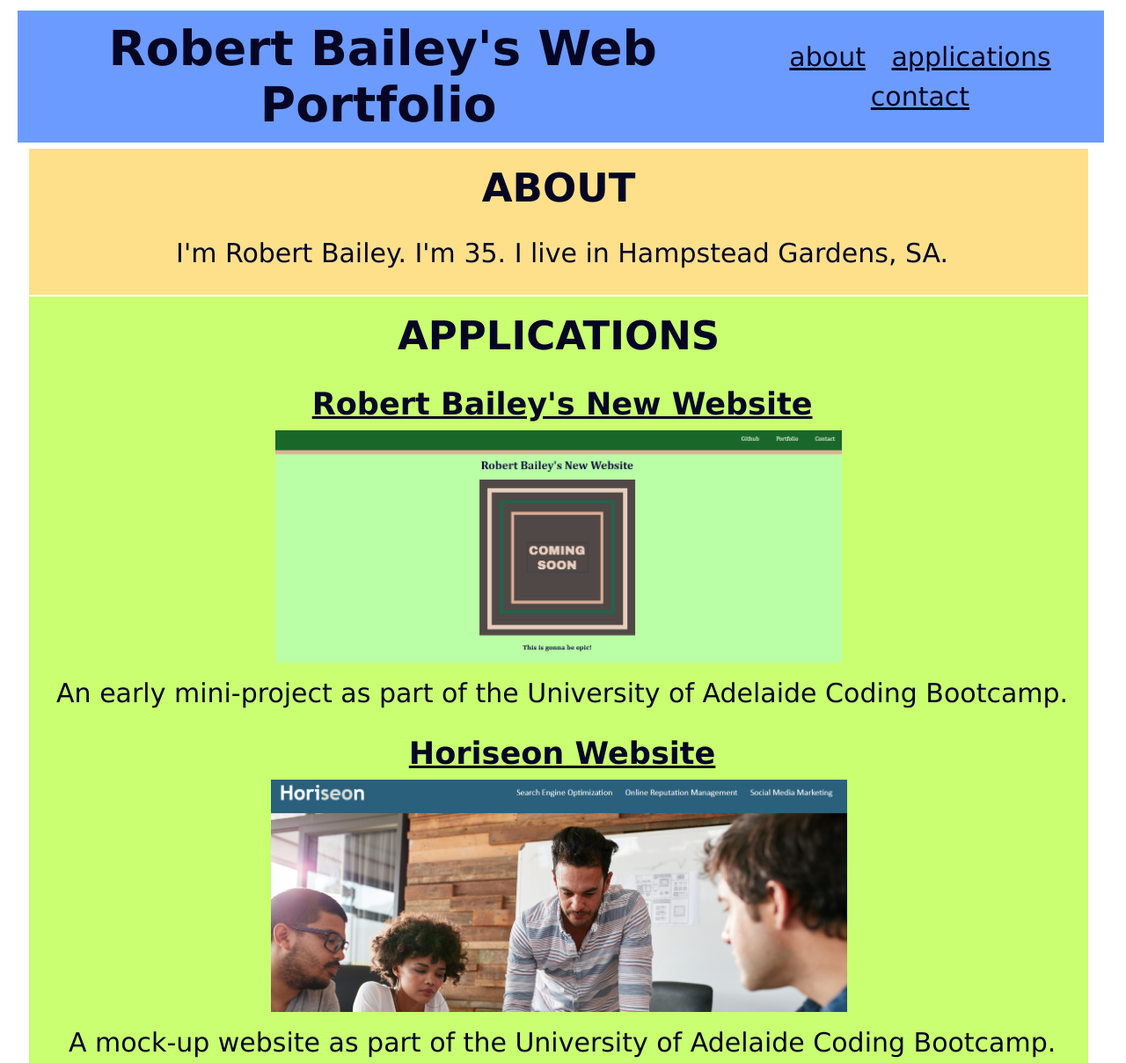
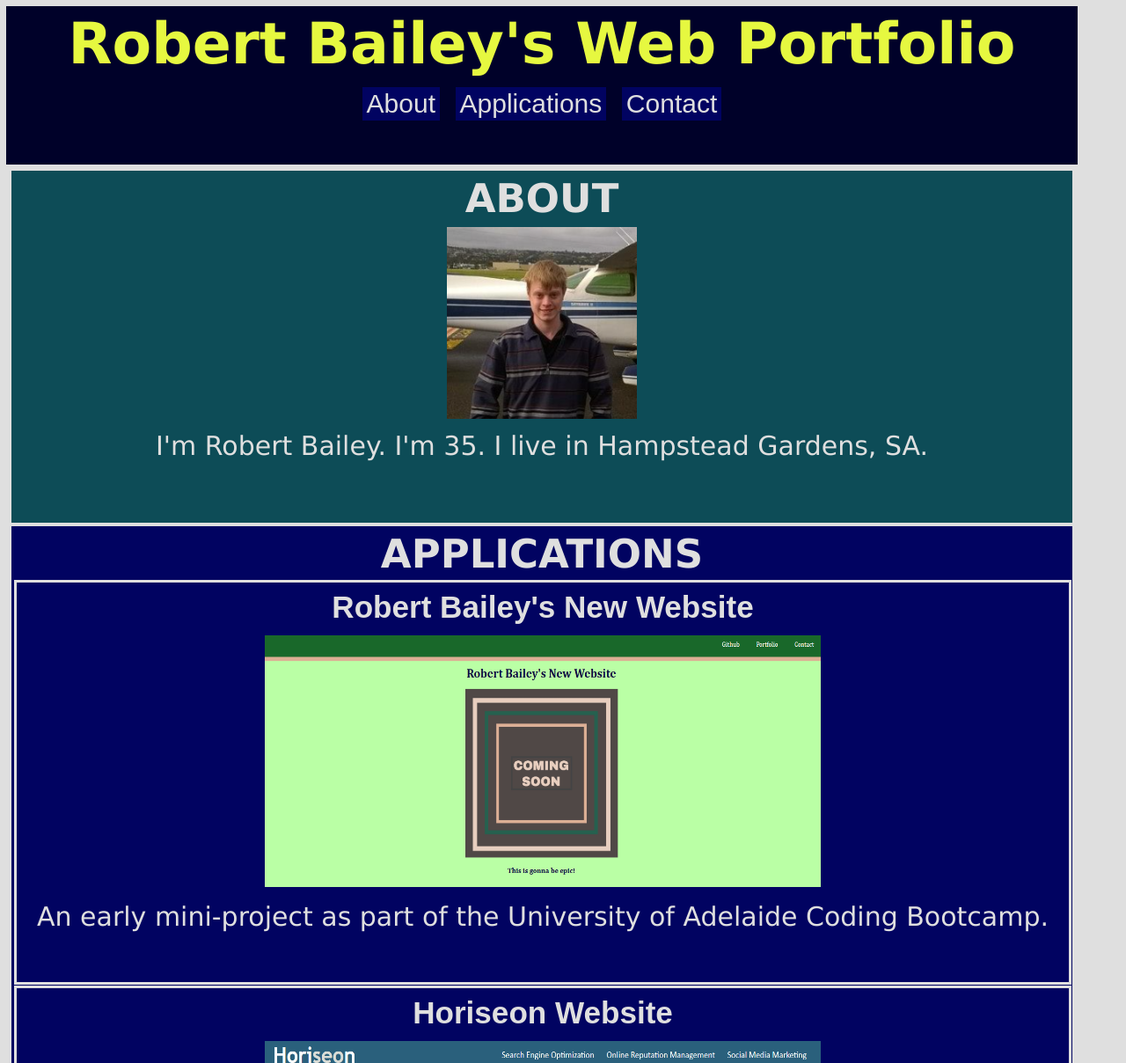
Before and after one commit to RobertBail/robert-bailey-portfolio, a plain HTML site: page index.html in a window 1280 px wide. Shown: the top 1208 px of the page at 88% size. Drawn offline with Linux system fonts and the light colour scheme.

Commit message:
portfolio updates

```diff
--- a/index.html
+++ b/index.html
@@ -12,40 +12,53 @@
         <div>
             <ul>
                 <li>
-                    <a href="#About">About</a>
+                    <button><a href="#About">About</a></button>
                 </li>
                 <li>
-                    <a href="#Applications">Applications</a>
+                    <button><a href="#Applications">Applications</a></button>
                 </li>
                 <li>
-                    <a href="#Contact">Contact</a>
+                    <button><a href="#Contact">Contact</a></button>
                 </li>
             </ul>
         </div>
     </div>
+    <main>
     <div class="content">
         <div id="About" class="About">
             <h2>ABOUT</h2>
+            <img src="./images/rbcessna2.png">
             <p>I'm Robert Bailey. I'm 35. I live in Hampstead Gardens, SA.</p>
         </div>
         <div id="Applications" class="Applications">
             <h2>APPLICATIONS</h2>
+            <section class="card">
+            <button>
             <h3> <a href="https://robertbail.github.io/Mini-Project/"><strong>Robert Bailey's New Website</strong></a></h3>
-            <img src="./images/robert-bailey-new-website.png" class="float-right"/>
+            </button>
+            <img src="./images/robert-bailey-new-website.png" class="Applications"/>
             <p>An early mini-project as part of the University of Adelaide Coding Bootcamp.</p>
+            </section>
+            <section class="card">
+            <button>
             <h3> <a href="https://robertbail.github.io/Horiseon-web/"><strong>Horiseon Website</strong></a></h3>
-            <img src="./images/horiseon-preview.png" class="float-right"/>
+            </button>
+            <img src="./images/horiseon-preview.png" class="Applications"/>
             <p>A mock-up website as part of the University of Adelaide Coding Bootcamp.</p>
-            <div>
+            </section>
+            <section class="card">
             <h3><strong>Coming Soon</strong></h3>
-            </div>
             <img src="./images/coming soon.png" class="float-right"/>
             <p>More to come in the near future!</p>
+            </section>
         </div>
         <div id="Contact" class="Contact">
             <h2>CONTACT</h2>
+            <button>
             <a href="https://www.linkedin.com/in/rob-bailey-64bba5102/">Robert Bailey's LinkedIn</a>
+            </button>
         </div>
     </div>
+    </main>
 </body>
 </html>
--- a/style.css
+++ b/style.css
@@ -1,89 +1,89 @@
 * {
     box-sizing: border-box;
-    margin: 2px;
-    padding: 3px;
+    margin: 1px;
+    padding: 2px;
 }
 
 body {
-    flex-direction: column;
-    position: relative;
-    background-color: #ffffff;
+    background-color: #dfdfdf;
+    display:inline-block;
+    align-content: center;
     padding-bottom: 1%;
     font-size: 30px;
     font-family: 'Lucida Sans', 'Lucida Sans Regular', 'Lucida Grande', 'Lucida Sans Unicode', Verdana, sans-serif;
+    color: #dfdfdf;
 }
 
+button {
+    min-width: fit-content;
+    align-self: center;
+    font-size: 30px;
+    color: #dfdfdf;
+    background-color: #010361;
+    border: none;
+}
+
+ button:hover {
+    background-color:#008020;
+ }
+
 .header {
-  display: flex;
-  justify-content: space-between;
-  align-items: center;
-  height: 150px;
-  width: 98%;
-  text-align: center;
-  background-color: #6c9bff;
-  color:#060624;
+   text-align: center;
+   height: 180px;
+   width: 98%;
+   background-color:#000129
 }
 
 .header div ul li {
-    text-transform: lowercase;
-    flex-wrap: wrap;
     display: inline-block;
-
 }
 
 h1 {
-    margin-left: 1%;
-    font-size: 55px;
+    font-size: 65px;
+    color:#e6f840
 }
 
-.content {
-    width: 97%;
-    display: block;
+h3, a {
+   text-align: center;
+   text-decoration: none;
+   color: #dfdfdf;
+}
+
+.card {
+    height: 460px;
+    width: 100%;
+    border-style: solid;
+    border-width: 3px;
 }
 
 .About{
-    background-color:#ffe08a
+    text-align: center;
+    padding-bottom: 2%;
+    height: 400px;
+    width: 98%;
+    background-color:#0d4c57
 }
 
 .Applications {
-    background-color: #c9ff71;
+    margin-top: 4px;
+    margin-bottom: 4px;
+    text-align: center;
+    height: 1470px;
+    width: 98%;
+    background-color: #010361;
+}
+
+.Applications img {
+    max-height: 290px;
+    padding-left: 11%;
+    padding-right: 11%;
+    width: 75%;
 }
 
 .Contact {
-    background-color: #bebebe;
+    text-align: center;
+    height: 150px;
+    width: 98%;
+    background-color: #333333;
     padding-bottom: 3%;
 }
-
-p {
-    text-align: center;
-    margin-bottom: 2%;
-    color:#060624;
-}
-
-h2 {
-    margin-top: 1%;
-    margin-bottom: 2%;
-    color:#060624;
-}
-
-h3{
-    color:#060624;
-}
-
-h3, div, p {
-    margin-left: 10px;
-}
-
-.Applications, div, h3 {
-    text-align: center;
-}
-
-.Applications img {
-    max-height: 270px;
-    margin: center;
-}
-
-.Contact div, a {
-    text-align: center;
-    color:#070725
-}
```
Also changed, not shown: images/rbcessna2.png (added).
